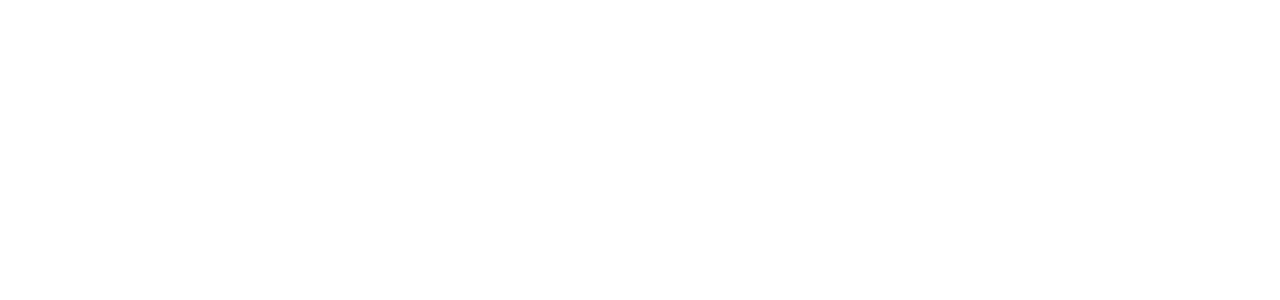
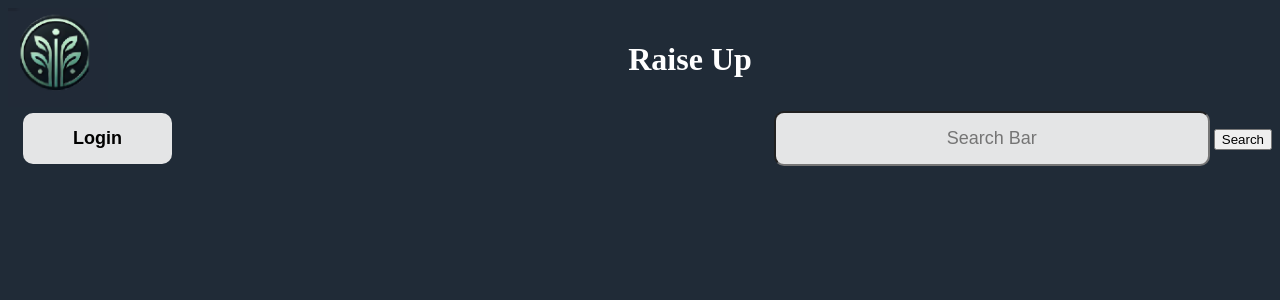
Before and after one commit to btfuhrma/CIS553-Raise-Up, a Flask app: page / in a window 1280 px wide. Before the commit the part shown is empty. Shown: the top 300 px of the page. Run offline with Flask 3, Linux system fonts and the light colour scheme.

Commit message:
working on homepage functionality, functions set it to handle requests for later

```diff
--- a/app.py
+++ b/app.py
@@ -1,6 +1,7 @@
-from flask import Flask, render_template
+from flask import Flask, render_template, request, flash, redirect, url_for
 from flask_sqlalchemy import SQLAlchemy
 from datetime import datetime
+from werkzeug.security import generate_password_hash, check_password_hash
 
 app = Flask(__name__)
 app.config['SQLALCHEMY_DATABASE_URI'] = 'sqlite:///RaiseUp.db'
@@ -12,6 +13,16 @@
     name = db.Column(db.String(50), nullable=False)
     email = db.Column(db.String(50), nullable=False, unique=True)
     date_created = db.Column(db.DateTime, default=datetime.now)
+    password_hash = db.Column(db.String(128))
+
+    def set_password(self, password):
+        self.password_hash = generate_password_hash(password)
+
+    def check_password(self, password):
+        return check_password_hash(self.password_hash, password)
+
+    def __repr__(self):
+        return f"<User {self.user_id} - {self.email}>"
 
     def __repr__(self):
         return f"<User {self.user_id} - {self.email}>"
@@ -66,5 +77,53 @@
 def index():
     return render_template('index.html')
 
+@app.route('/login', methods=['GET', 'POST'])
+def login():
+    if request.method == 'POST':
+        email = request.form['email']
+        password = request.form['password']
+
+        user = User.query.filter_by(email=email).first()
+
+        if user and user.check_password(password):
+            flash('Logged in successfully!', 'success')
+            return redirect(url_for('dashboard'))
+        else:
+            flash('Invalid credentials. Please try again.', 'danger')
+
+    return render_template('login.html')
+
+
+@app.route('/signup', methods=['GET', 'POST'])
+def signup():
+    if request.method == 'POST':
+        name = request.form['name']
+        email = request.form['email']
+        password = request.form['password']
+
+        if User.query.filter_by(email=email).first():
+            flash('Email already exists. Please log in.', 'danger')
+            return redirect(url_for('login'))
+
+        new_user = User(name=name, email=email)
+        new_user.set_password(password)
+        db.session.add(new_user)
+        db.session.commit()
+
+        flash('Account created successfully! Please log in.', 'success')
+        return redirect(url_for('login'))
+
+    return render_template('signup.html')
+
+@app.route('/search', methods=['GET', 'POST'])
+def searchCampaigns():
+    query = request.form.get('search_query')
+    results = []
+
+    if query:
+        results = Campaign.query.filter(Campaign.title.ilike(f'%{query}%')).all()
+
+    return render_template('search_results.html', results=results)
+
 if __name__ == "__main__":
     app.run(debug=True)
--- /dev/null
+++ b/static/css/base.css
@@ -0,0 +1,29 @@
+.body{
+    background-color: #202b37;
+}
+.title-bar {
+    height: 20%;
+    display: flex;
+    width: 100%;
+    align-items: center;
+    justify-content: space-between;
+}
+
+.raiseup-img {
+    flex-shrink: 0;
+}
+
+.raiseup-img img {
+    height: auto;
+    max-width: 100px;
+}
+
+.title {
+    flex-grow: 1;
+    text-align: center;
+}
+
+.title h1 {
+    color: white;
+    font-size: 2em;
+}
--- a/static/css/index.css
+++ b/static/css/index.css
@@ -0,0 +1,27 @@
+.login-search{
+    height: 20%;
+    display: flex;
+    width: 100%;
+    align-items: center;
+    justify-content: space-between;
+}
+.login-button {
+    margin-left: 10%;
+    padding: 15px 50px;
+    font-size: 18px;
+    border-radius: 10px;
+    background-color: #e4e5e6;
+    color: white;
+    border: none;
+    cursor: pointer;
+    color: black;
+    font-weight: bold;
+}
+.search-bar{
+    text-align: center;
+    padding: 15px 100px;
+    background-color: #e4e5e6;
+    border-radius: 10px;
+    font-size: 18px;
+    flex-grow: 1;
+}
--- /dev/null
+++ b/templates/base.html
@@ -0,0 +1,26 @@
+<!DOCTYPE html>
+<html lang="en">
+    <head>
+        <meta charset="UTF-8">
+        <meta name="viewport" content="width=device-width, initial-scale=1.0">
+        <meta http-equiv="X-UA-Compatible" content="ie=edge">
+        <link rel="stylesheet" href="{{ url_for('static', filename='css/base.css') }}">
+        {% block head %}
+
+        {% endblock %}
+    </head>
+
+    <body class="body">
+        <div class="title-bar">
+            <div class="raiseup-img">
+                <img src="{{ url_for('static', filename='images/temp.png') }}" alt="Icon">
+            </div>
+            <div class="title">
+                <h1>Raise Up</h1>
+            </div>
+        </div>
+        {% block body %}
+
+        {% endblock %}
+    </body>
+</html>
--- a/templates/index.html
+++ b/templates/index.html
@@ -1,9 +1,25 @@
-<!DOCTYPE html>
-<html lang="en">
-    <head>
-        <meta charset="UTF-8">
-        <meta name="viewport" content="width=device-width, initial-scale=1.0">
-        <meta http-equiv="X-UA-Compatible" content="ie=edge">
-        <link rel="stylesheet" href="{{ url_for('static', filename='css/index.css')}}">
-    </head>
-</html>
+{% extends 'base.html' %}
+
+{% block head %}
+
+<link rel="stylesheet" href="{{ url_for('static', filename='css/index.css') }}">
+
+{% endblock %}
+
+{% block body %}
+<div class="login-search">
+    <div class="login-button-wrapper">
+        <a href="{{ url_for('login') }}">
+            <button type="button" class="login-button">
+                Login
+            </button>
+        </a>
+    </div>
+    <div class="search-wrapper">
+        <form action="{{ url_for('searchCampaigns')}}" method="POST">
+            <input type="text" placeholder="Search Bar" class="search-bar" name="search_query">
+            <button type="submit" class="search-button">Search</button>
+        </form>
+    </div>
+</div>
+{% endblock %}
```
Also changed, not shown: static/images/temp.png (added), templates/login.html (added), templates/signup.html (added).
